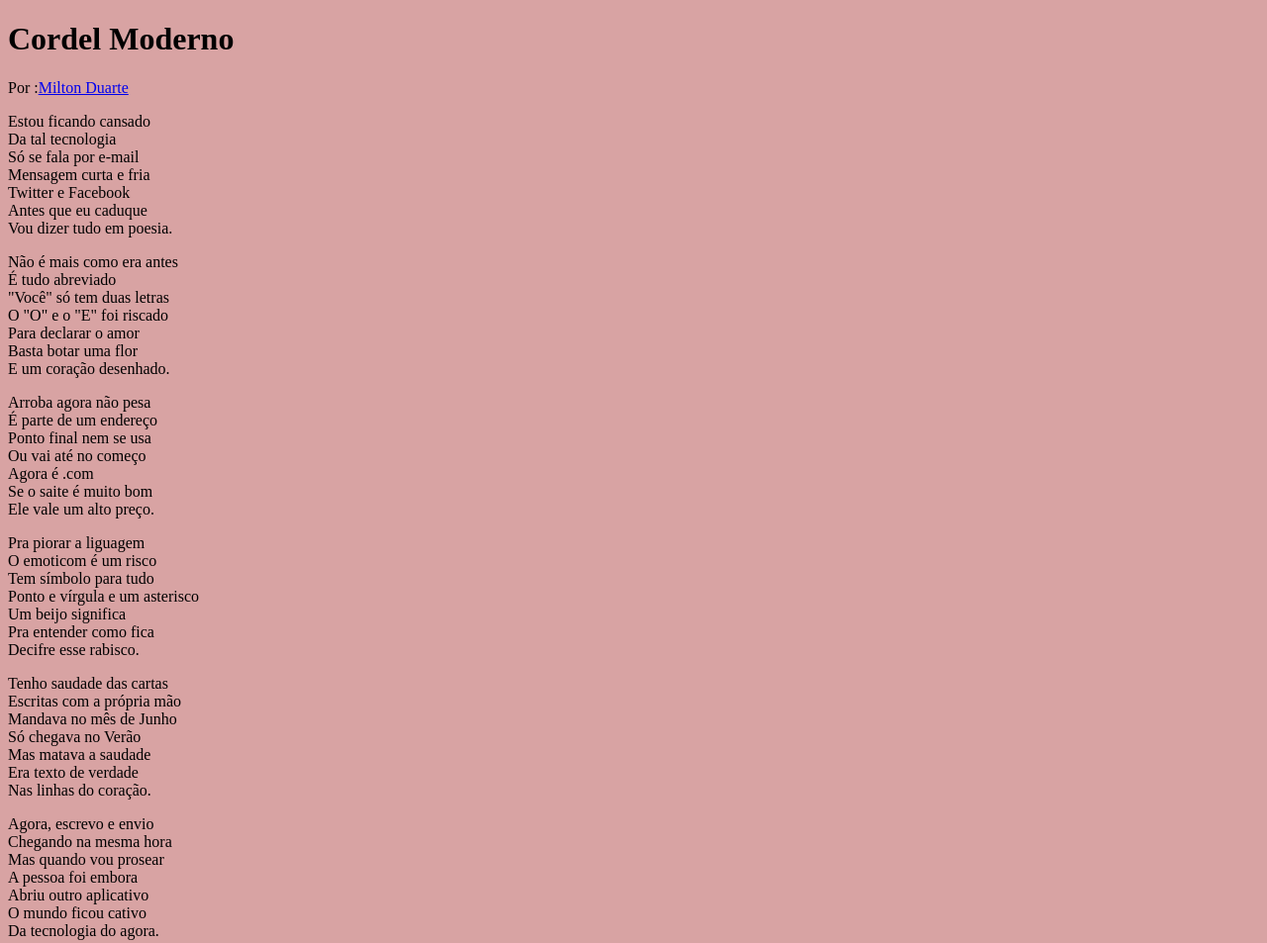
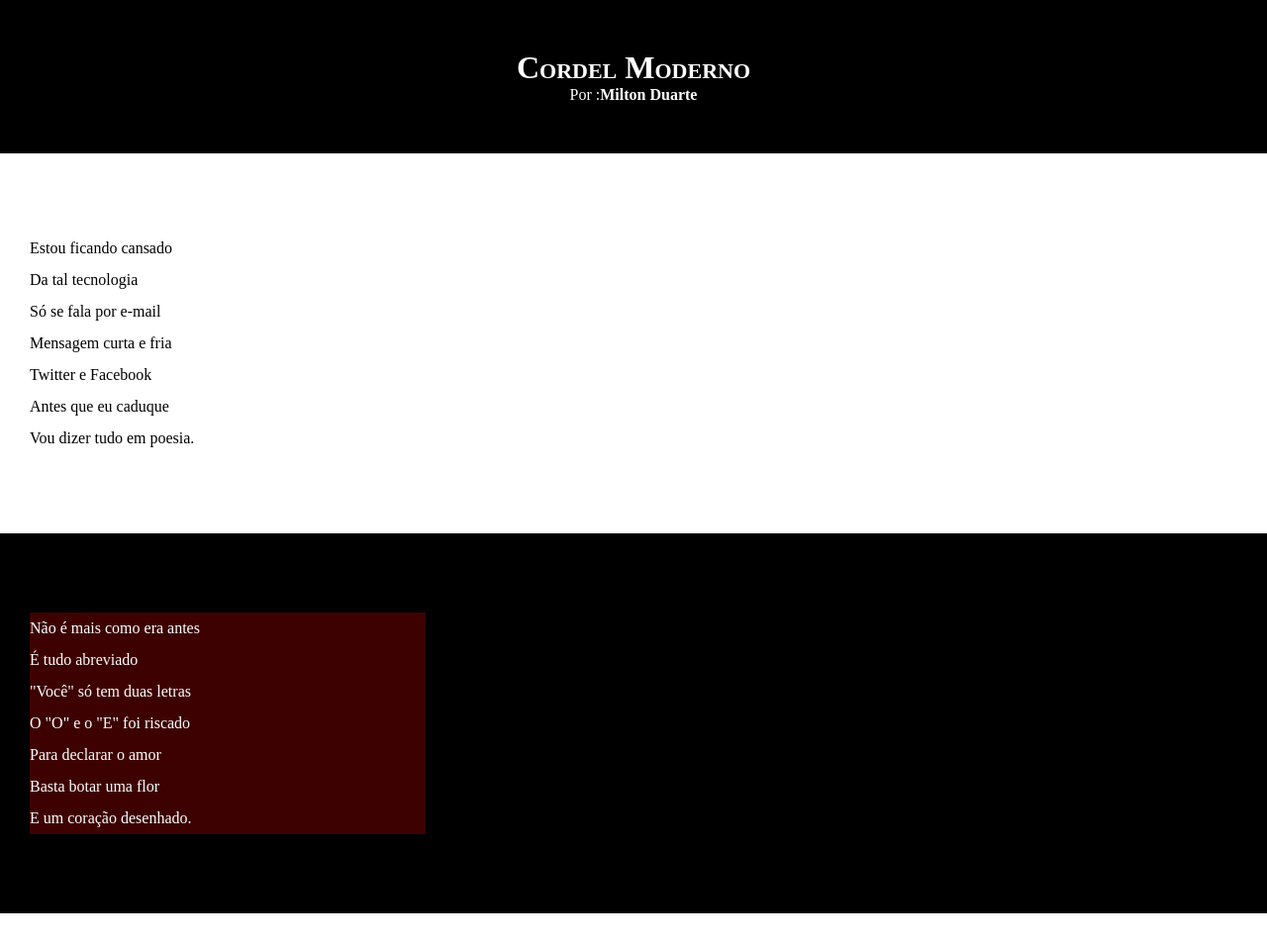
Before and after one commit to Nevitonbastos/projeto-cordel, a plain HTML site: page index.html in a window 1280 px wide. Shown: the top 953 px of the page at 99% size. Drawn offline with Linux system fonts and the light colour scheme.

Commit message:
atualizei os estilos

```diff
--- a/index.html
+++ b/index.html
@@ -13,7 +13,7 @@
 
     </header>
 
-    <section>
+    <section class="normal">
         <p>
             Estou ficando cansado <br>
             Da tal tecnologia <br>
@@ -26,7 +26,7 @@
     </section>
 
 
-    <section>
+    <section class="imagem">
         <p>
             Não é mais como era antes <br>
             É tudo abreviado <br>
@@ -38,7 +38,7 @@
         </p>
     </section>
 
-    <section>
+    <section class="normal">
         <p>
             Arroba agora não pesa <br>
             É parte de um endereço <br>
@@ -61,7 +61,7 @@
     </section>
 
 
-    <section>
+    <section class="imagem">
         <p>
             Tenho saudade das cartas <br>
             Escritas com a própria mão <br>
@@ -74,7 +74,7 @@
     </section>
 
 
-    <section>
+    <section class="normal">
         <p>
             Agora, escrevo e envio <br>
             Chegando na mesma hora <br>
--- a/style.css
+++ b/style.css
@@ -1,6 +1,68 @@
+* {
+    margin: 0px;
+    padding: 0px;
+
+}
+
+html, body {
+    min-height: 100vh;
+    background-color: darkgray;
+}
+
+header{
+    background-color: black;
+    color: white;
+    text-align: center;
+}
+
+header > h1{
+    padding-top: 50px;
+    font-variant: small-caps;
+
+}
+
+header > p {
+    padding-bottom: 50px;
+
+}
+
+header a, footer a  {
+    color: white;
+    text-decoration: none;
+    font-weight: bolder;
+}
+
+header a:hover, footer a:hover{
+    text-decoration: underline;
+}
+
+section{
+    padding-top: 10vh;
+    padding-bottom: 10vh;
+    line-height: 2em;
+    padding-left: 30px;
+}
 
 
+section.normal{
+    background-color: white;
+    color: black;
+}
 
-body{
-    background-color: rgba(165, 42, 42, 0.432)
+section.imagem{
+    background-color: rgb(0, 0, 0);
+    color: white;
+
 }
+
+section.imagem > p {
+    width: 400px;
+    background-color: rgba(170, 4, 4, 0.356);
+}
+
+footer{
+    background-color: black;
+    color: white;
+    text-align: center;
+    padding: 10px
+}
```
